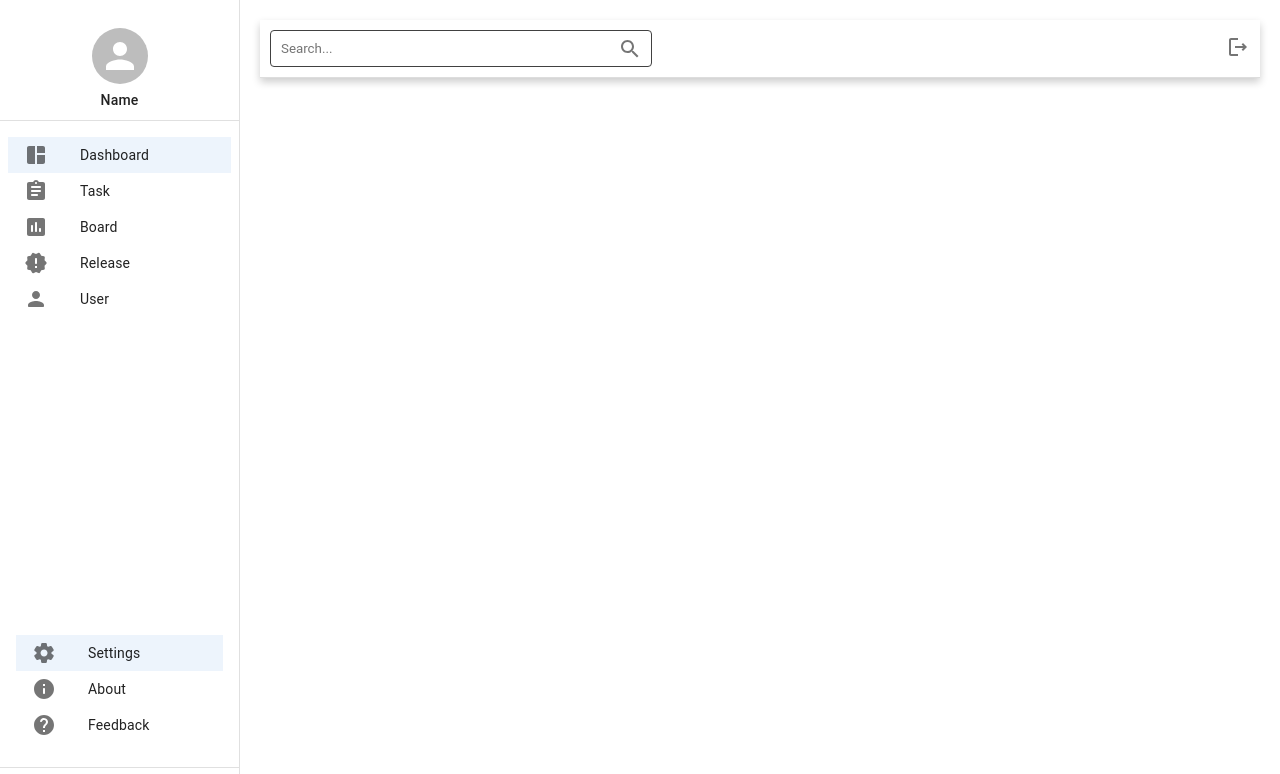
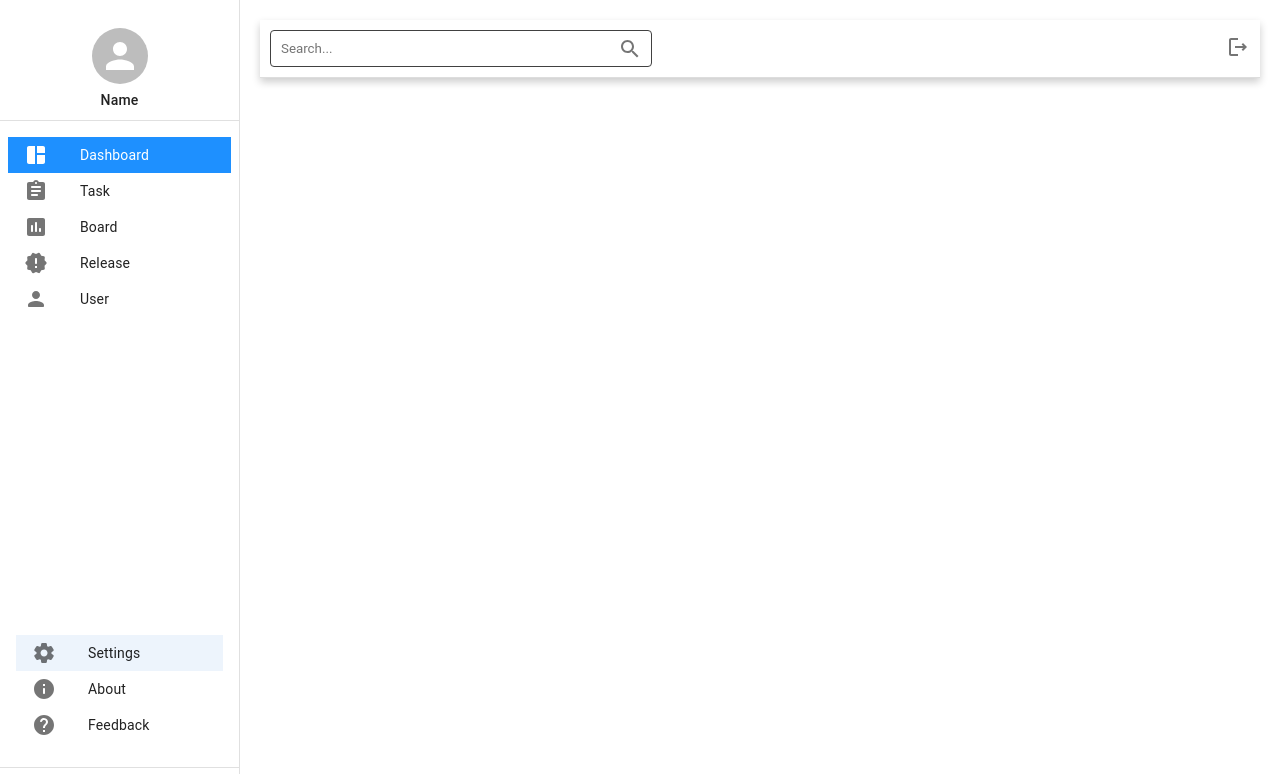
Before and after one commit to prabakaran03061998/march_24_project_management, a React (Create React App) app in the folder todolist/: page /Feedback in a window 1280 px wide. Shown: the top 774 px of the page. Built offline with nearby package versions, Linux system fonts and the light colour scheme; the HTML template or start-up script is replaced by a standard one.

Commit message:
Menu and login

```diff
--- a/todolist/src/components/MenuContent.js
+++ b/todolist/src/components/MenuContent.js
@@ -1,33 +1,38 @@
-import * as React from 'react';
-import List from '@mui/material/List';
-import ListItem from '@mui/material/ListItem';
-import ListItemButton from '@mui/material/ListItemButton';
-import ListItemIcon from '@mui/material/ListItemIcon';
-import ListItemText from '@mui/material/ListItemText';
-import Stack from '@mui/material/Stack';
-import Box from '@mui/material/Box'; // Import Box
-import AssignmentRoundedIcon from '@mui/icons-material/AssignmentRounded';
-import SettingsRoundedIcon from '@mui/icons-material/SettingsRounded';
-import InfoRoundedIcon from '@mui/icons-material/InfoRounded';
-import HelpRoundedIcon from '@mui/icons-material/HelpRounded';
-import AssessmentRoundedIcon from '@mui/icons-material/AssessmentRounded';
-import NewReleasesRoundedIcon from '@mui/icons-material/NewReleasesRounded';
-import SpaceDashboardIcon from '@mui/icons-material/SpaceDashboard';
-import { useNavigate } from 'react-router-dom';
-import PersonRoundedIcon from '@mui/icons-material/PersonRounded';
+import * as React from "react";
+import List from "@mui/material/List";
+import ListItem from "@mui/material/ListItem";
+import ListItemButton from "@mui/material/ListItemButton";
+import ListItemIcon from "@mui/material/ListItemIcon";
+import ListItemText from "@mui/material/ListItemText";
+import Stack from "@mui/material/Stack";
+import Box from "@mui/material/Box"; // Import Box
+import AssignmentRoundedIcon from "@mui/icons-material/AssignmentRounded";
+import SettingsRoundedIcon from "@mui/icons-material/SettingsRounded";
+import InfoRoundedIcon from "@mui/icons-material/InfoRounded";
+import HelpRoundedIcon from "@mui/icons-material/HelpRounded";
+import AssessmentRoundedIcon from "@mui/icons-material/AssessmentRounded";
+import NewReleasesRoundedIcon from "@mui/icons-material/NewReleasesRounded";
+import SpaceDashboardIcon from "@mui/icons-material/SpaceDashboard";
+import { useNavigate } from "react-router-dom";
+import PersonRoundedIcon from "@mui/icons-material/PersonRounded";
 
 const mainListItems = [
-  { id: 0, text: 'Dashboard', icon: <SpaceDashboardIcon />, path: '/' },
-  { id: 1, text: 'Task', icon: <AssignmentRoundedIcon />, path: '/task' },
-  { id: 2, text: 'Board', icon: <AssessmentRoundedIcon />, path: '/status' },
-  { id: 3, text: 'Release', icon: <NewReleasesRoundedIcon />, path: '/release' },
-  { id: 4, text: 'User', icon: <PersonRoundedIcon />, path: '/user' },
+  { id: 0, text: "Dashboard", icon: <SpaceDashboardIcon />, path: "/" },
+  { id: 1, text: "Task", icon: <AssignmentRoundedIcon />, path: "/task" },
+  { id: 2, text: "Board", icon: <AssessmentRoundedIcon />, path: "/status" },
+  {
+    id: 3,
+    text: "Release",
+    icon: <NewReleasesRoundedIcon />,
+    path: "/release",
+  },
+  { id: 4, text: "User", icon: <PersonRoundedIcon />, path: "/user" },
 ];
 
 const secondaryListItems = [
-  { id: 0, text: 'Settings', icon: <SettingsRoundedIcon />, path: '/Settings' },
-  { id: 1, text: 'About', icon: <InfoRoundedIcon />, path: '/About' },
-  { id: 2, text: 'Feedback', icon: <HelpRoundedIcon />, path: '/Feedback' },
+  { id: 0, text: "Settings", icon: <SettingsRoundedIcon />, path: "/Settings" },
+  { id: 1, text: "About", icon: <InfoRoundedIcon />, path: "/About" },
+  { id: 2, text: "Feedback", icon: <HelpRoundedIcon />, path: "/Feedback" },
 ];
 
 const MenuContent = () => {
@@ -36,11 +41,35 @@ const MenuContent = () => {
   const [selectedPaths, setSelectedPaths] = React.useState(0);
 
   return (
-    <Stack sx={{ flexGrow: 1, p: 1, justifyContent: 'space-between' }}>
-      <List dense>
+    <Stack sx={{ flexGrow: 1, p: 1, justifyContent: "space-between" }}>
+      <List
+        sx={{
+          // selected and (selected + hover) states
+          "&& .Mui-selected, && .Mui-selected:hover": {
+            bgcolor: "#1e90ff",
+            "&, & .MuiListItemIcon-root": {
+              color: "#fff",
+            },
+          },
+          // hover states
+          "& .MuiListItemButton-root:hover": {
+            bgcolor: " #0000cd",
+            "&, & .MuiListItemIcon-root": {
+              color: "#fff",
+            },
+          },
+        }}
+        dense
+      >
         {mainListItems.map((item, index) => (
-          <ListItem key={index} disablePadding sx={{ display: 'block' }}>
-            <ListItemButton onClick={() => { navigate(item.path); setSelectedPath(item.id); }} selected={index === selectedPath}>
+          <ListItem key={index} disablePadding sx={{ display: "block" }}>
+            <ListItemButton
+              onClick={() => {
+                navigate(item.path);
+                setSelectedPath(item.id);
+              }}
+              selected={index === selectedPath}
+            >
               <ListItemIcon>{item.icon}</ListItemIcon>
               <ListItemText primary={item.text} />
             </ListItemButton>
@@ -48,11 +77,17 @@ const MenuContent = () => {
         ))}
       </List>
 
-      <Box sx={{ bgcolor: '', borderRadius: 1, p: 1 }}>
+      <Box sx={{ bgcolor: "", borderRadius: 1, p: 1 }}>
         <List dense>
           {secondaryListItems.map((item, index) => (
-            <ListItem key={index} disablePadding sx={{ display: 'block' }}>
-              <ListItemButton onClick={() => { navigate(item.path); setSelectedPaths(item.id); }} selected={index === selectedPaths}>
+            <ListItem key={index} disablePadding sx={{ display: "block" }}>
+              <ListItemButton
+                onClick={() => {
+                  navigate(item.path);
+                  setSelectedPaths(item.id);
+                }}
+                selected={index === selectedPaths}
+              >
                 <ListItemIcon>{item.icon}</ListItemIcon>
                 <ListItemText primary={item.text} />
               </ListItemButton>
@@ -62,6 +97,6 @@ const MenuContent = () => {
       </Box>
     </Stack>
   );
-}
+};
 
 export default MenuContent;
--- a/todolist/src/pages/dashboard-page.js
+++ b/todolist/src/pages/dashboard-page.js
@@ -45,10 +45,10 @@ function Dashboard() {
 
   useEffect(() => {
     getAllUsers();
-  }, []);
+  }, );
 
   return (
-    <Container>
+    <Container sx={{ backgroundColor: '#f5f5f5', minHeight: '100vh' }}>
       <Typography
         variant="h4"
         gutterBottom
--- a/todolist/src/pages/login-page.js
+++ b/todolist/src/pages/login-page.js
@@ -66,7 +66,7 @@ export default function SignIn() {
 
       if (response.data.status === 'OK') { // Ensure this matches your API response
         localStorage.setItem('user', JSON.stringify(response.data.user));
-        navigate('/home');
+        navigate('/');
       } else {
         alert('Login failed: ' + response.data.message); // Alert the error message
       }
```
